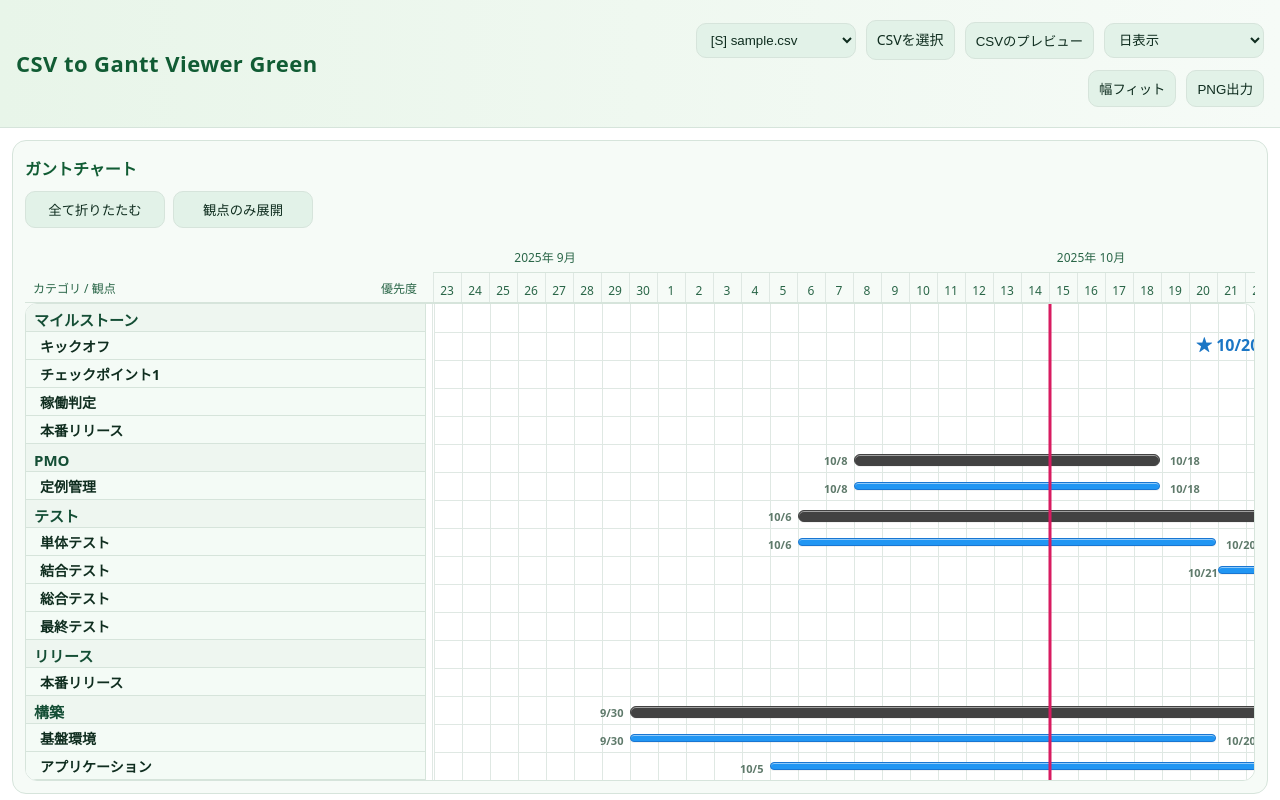
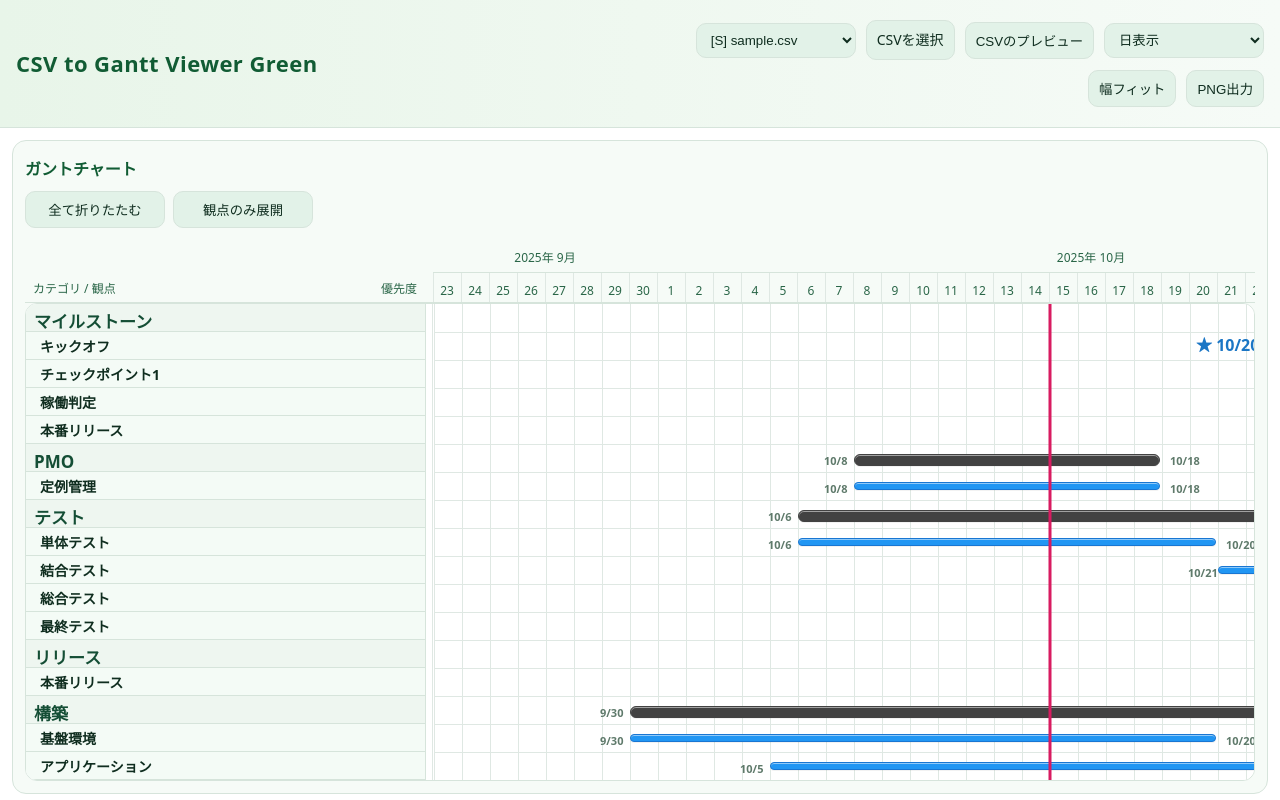
Before and after one commit to yuyuyu0706/csv_gantt_viewer, a website with bundled scripts: page index.html in a window 1280 px wide. Shown: the top 800 px of the page. Built offline with nearby package versions, Linux system fonts and the light colour scheme.

Commit message:
Enlarge category label font size further

```diff
--- a/styles.css
+++ b/styles.css
@@ -81,7 +81,7 @@ textarea#csvInput{width:100%;height:220px;background:var(--code-bg);border:1px s
 }
 
 .task-labels .label{display:grid;grid-template-columns:1fr 90px;border-bottom:1px solid var(--border);padding:6px 8px;align-items:center;gap:8px;height:var(--row-h);white-space:nowrap;overflow:hidden;text-overflow:ellipsis}
-.task-labels .label.group{font-weight:700;background:#eef6f0;color:#144e35;font-size:15px}
+.task-labels .label.group{font-weight:700;background:#eef6f0;color:#144e35;font-size:17px}
 .task-labels .label.subtask{padding-left:20px}
 .task-labels .label .name{
   display:flex;
```
